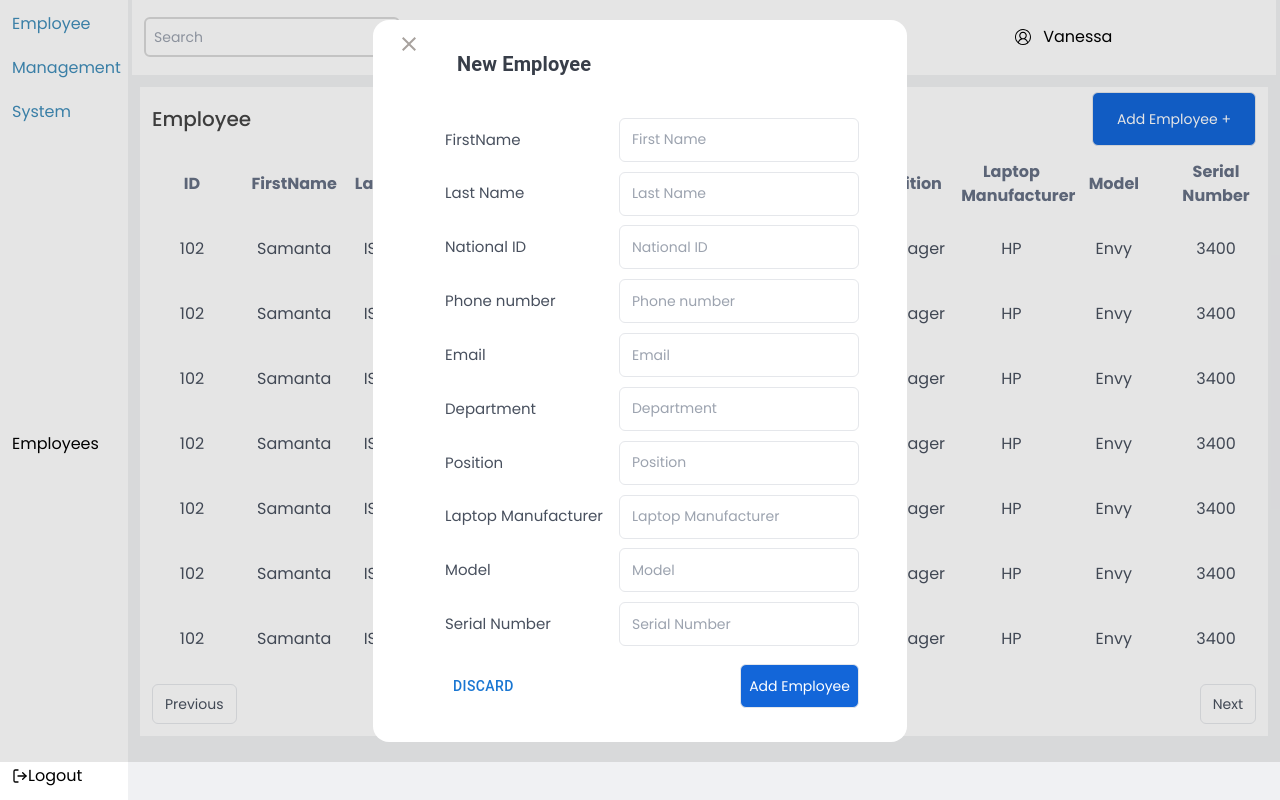
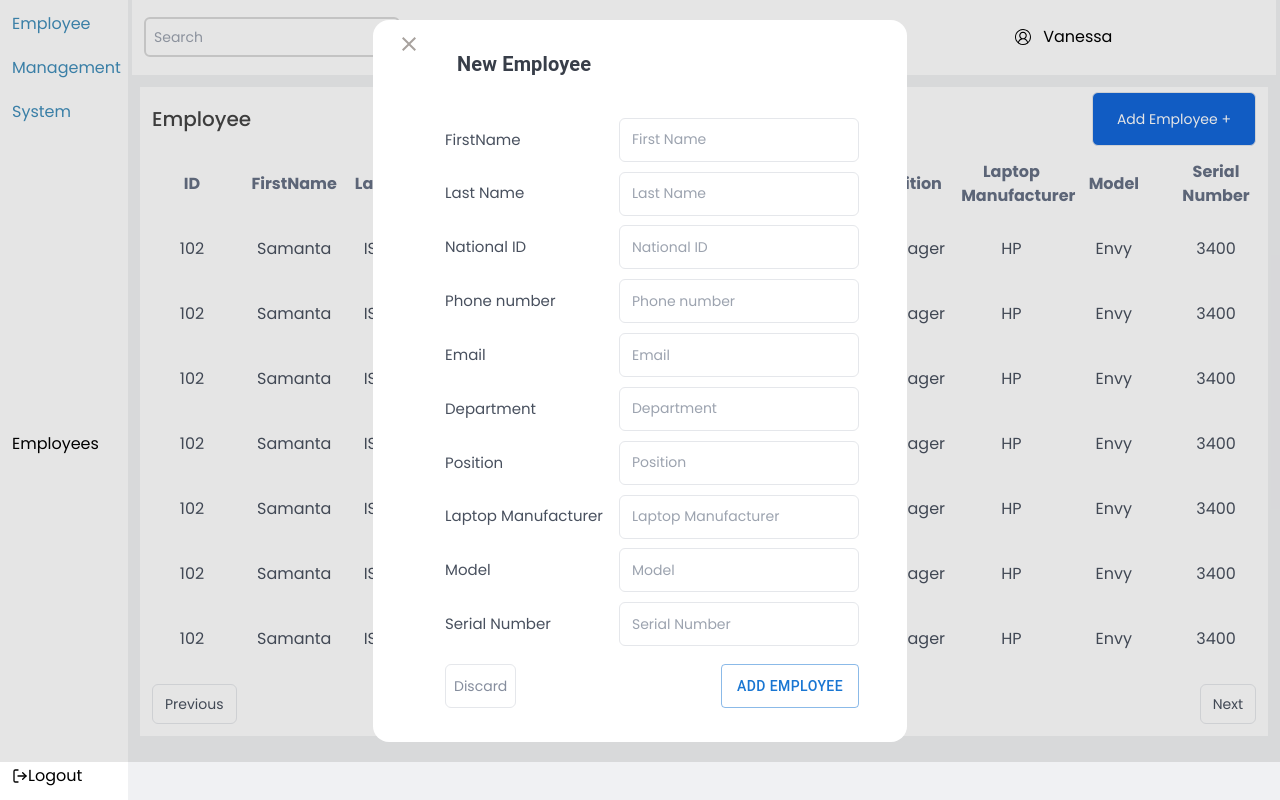
Before and after one commit to Vanex-h/EMS, a React (Vite) app: page /records in a window 1280 px wide. Both pictures are taken after a click on the button "Add Employee +". Built offline with nearby package versions, Linux system fonts and the light colour scheme.

Commit message:
Fronted done

```diff
--- a/src/components/Records/Table.tsx
+++ b/src/components/Records/Table.tsx
@@ -70,8 +70,8 @@ function SimpleDialog(props: SimpleDialogProps) {
                     <input type="text" placeholder="Serial Number" className="border rounded-md p-3 focus:outline-none h-11 text-sm w-60" />
                 </div>
                 <div className="flex flex-row justify-between pt-2">
-                <Button className=" border p-2 text-sm rounded-md text-[#858D9D] hover:bg-[#858D9D] hover:text-white">Discard </Button>
-                <button className="border p-2 text-white bg-[#1366D9] text-sm h-11 rounded-md hover:bg-transparent hover:border-[#1366D9] hover:text-[#1366D9]">Add Employee</button>
+                <button className="border p-2 text-sm rounded-md text-[#858D9D] hover:text-md hover:text-gray-500" onClick={()=>setViewDialog(false)}>Discard </button>
+                <Button variant="outlined" className="border p-2 text-white bg-[#1366D9] text-sm h-11 rounded-md ">Add Employee</Button>
                 </div>
             </form>
             </div>
```
